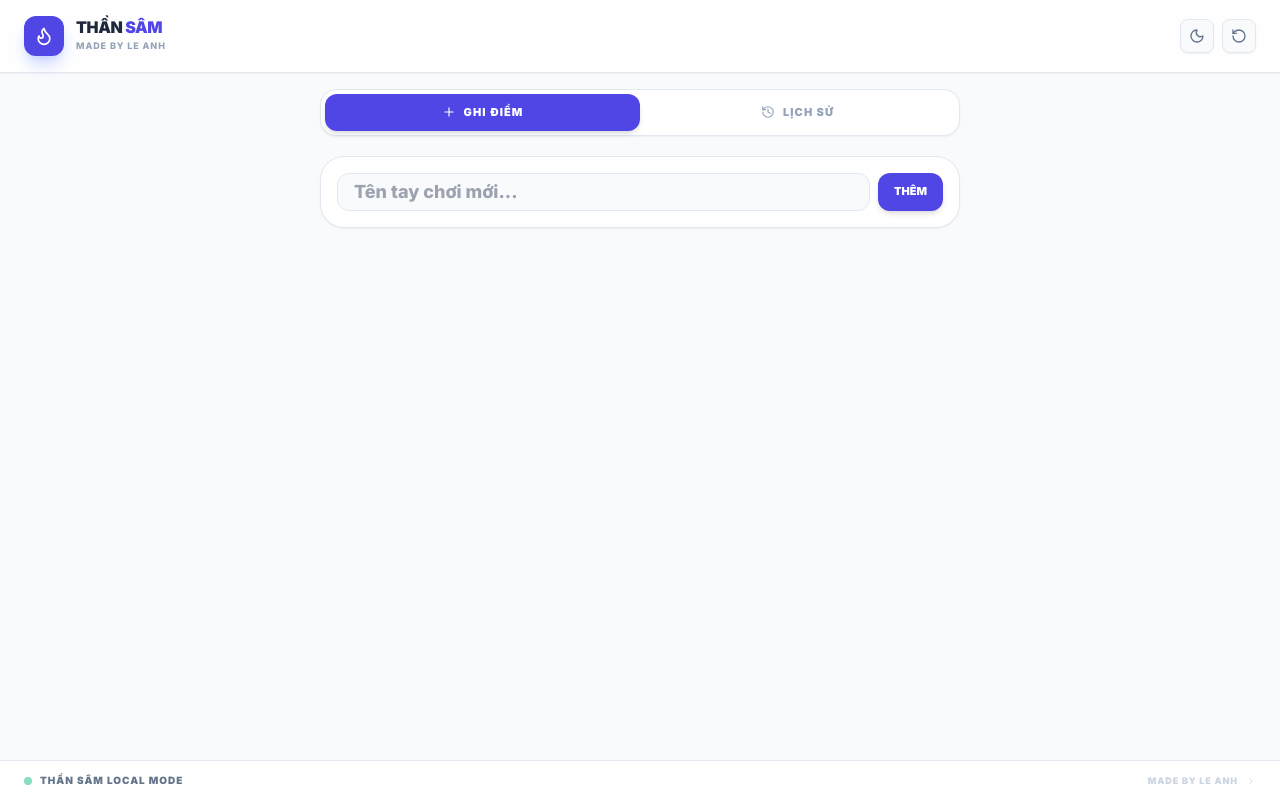
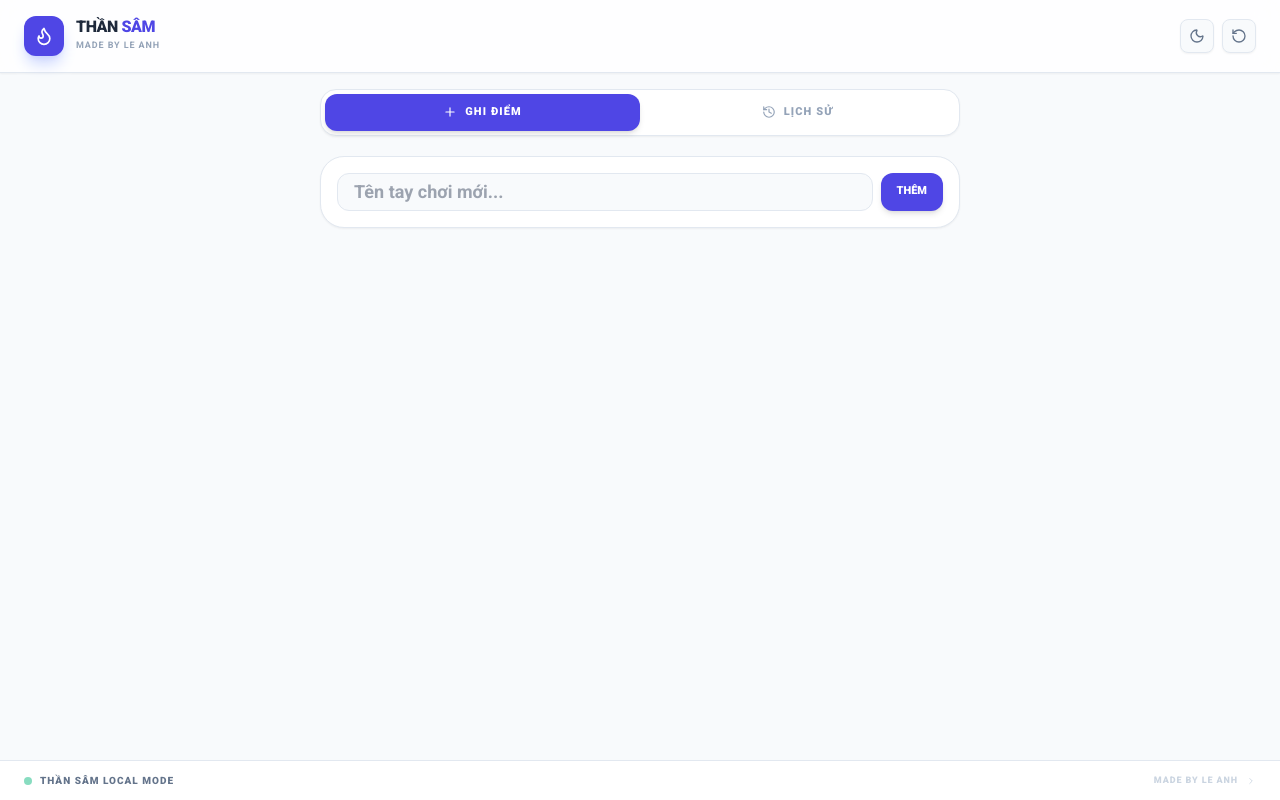
Before and after one commit to leanhict/Sam-pro, a website: page index.html in a window 1280 px wide. Drawn offline with nearby package versions, Linux system fonts and the light colour scheme.

Commit message:
Sua font

```diff
--- a/style.css
+++ b/style.css
@@ -1,7 +1,7 @@
-@import url('https://fonts.googleapis.com/css2?family=Inter:wght@400;600;800;900&display=swap');
+@import url('https://fonts.googleapis.com/css2?family=Roboto:wght@400;500;700;900&display=swap');
 
 body {
-    font-family: 'Inter', sans-serif;
+    font-family: 'Roboto', sans-serif;
     -webkit-tap-highlight-color: transparent;
     overscroll-behavior-y: contain;
     transition: background-color 0.3s ease;
```
Also changed, not shown: package.json (added, +8 -0 lines).
